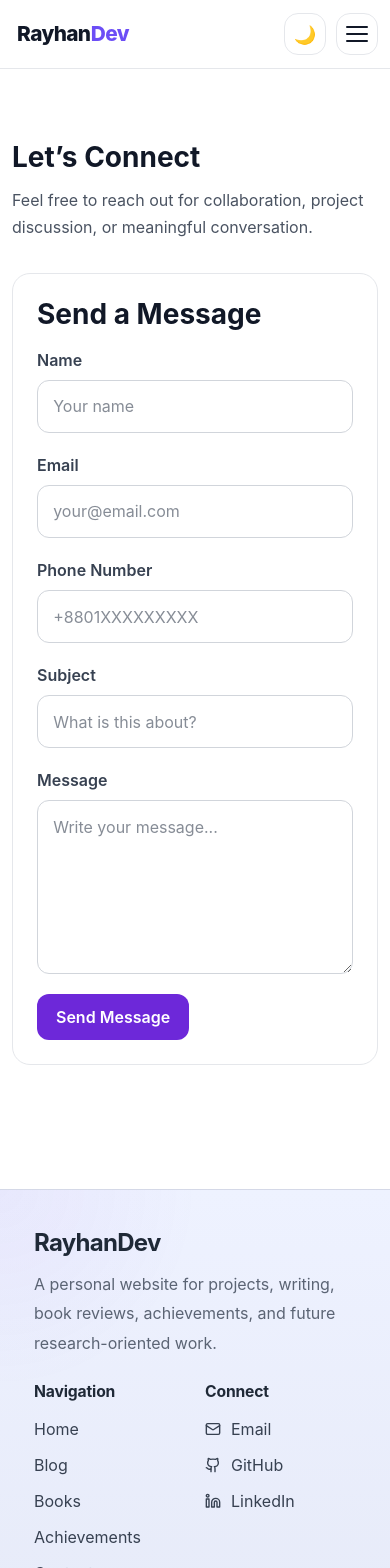
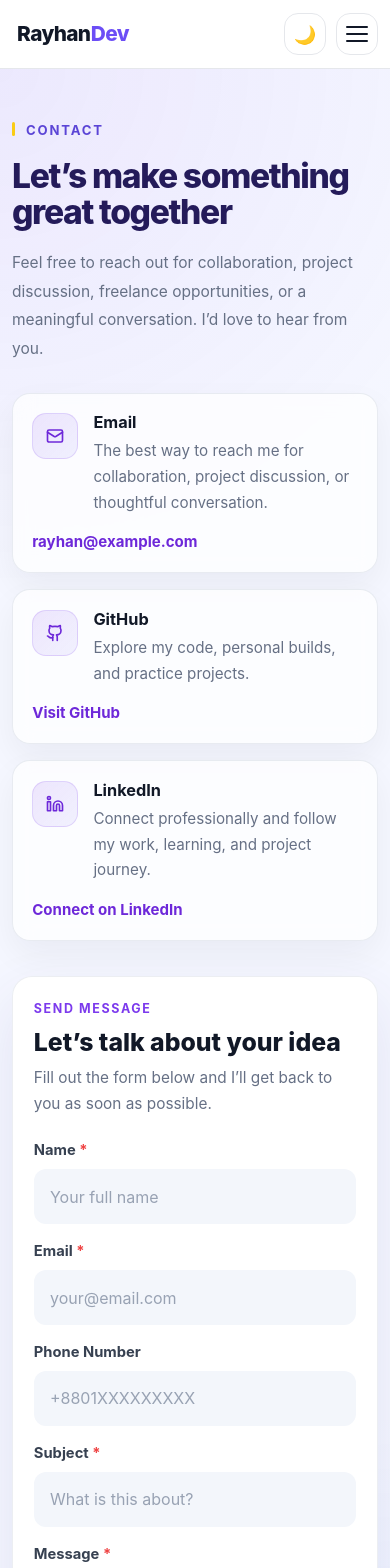
Before and after one commit to rayhandevcs-tech/my-portfolio, a React (Vite) app: page /contact in a window 390 px wide. Shown: the top 1568 px of the page. Built offline with nearby package versions, Linux system fonts and the light colour scheme.

Commit message:
Contact page Updated

```diff
--- a/src/components/sections/contact/ContactForm/ContactForm.jsx
+++ b/src/components/sections/contact/ContactForm/ContactForm.jsx
@@ -65,24 +65,34 @@ function ContactForm() {
   }
 
   return (
-    <section className="card contact-form-card">
-      <h2 className="contact-form-card__title">Send a Message</h2>
+    <section className="contact-form-card">
+      <div className="contact-form-card__header">
+        <p className="contact-form-card__eyebrow">Send Message</p>
+        <h2 className="contact-form-card__title">Let’s talk about your idea</h2>
+        <p className="contact-form-card__subtitle">
+          Fill out the form below and I’ll get back to you as soon as possible.
+        </p>
+      </div>
 
       <form onSubmit={handleSubmit} className="contact-form">
         <div className="contact-form__group">
-          <label htmlFor="name">Name</label>
+          <label htmlFor="name">
+            Name <span>*</span>
+          </label>
           <input
             id="name"
             name="name"
             type="text"
             value={formData.name}
             onChange={handleChange}
-            placeholder="Your name"
+            placeholder="Your full name"
           />
         </div>
 
         <div className="contact-form__group">
-          <label htmlFor="email">Email</label>
+          <label htmlFor="email">
+            Email <span>*</span>
+          </label>
           <input
             id="email"
             name="email"
@@ -106,7 +116,9 @@ function ContactForm() {
         </div>
 
         <div className="contact-form__group">
-          <label htmlFor="subject">Subject</label>
+          <label htmlFor="subject">
+            Subject <span>*</span>
+          </label>
           <input
             id="subject"
             name="subject"
@@ -118,7 +130,9 @@ function ContactForm() {
         </div>
 
         <div className="contact-form__group">
-          <label htmlFor="message">Message</label>
+          <label htmlFor="message">
+            Message <span>*</span>
+          </label>
           <textarea
             id="message"
             name="message"
@@ -131,7 +145,7 @@ function ContactForm() {
 
         <button
           type="submit"
-          className="btn contact-submit-btn"
+          className="contact-submit-btn"
           disabled={loading}
         >
           {loading ? "Sending..." : "Send Message"}
--- a/src/components/sections/contact/ContactInfoCard/ContactInfoCard.jsx
+++ b/src/components/sections/contact/ContactInfoCard/ContactInfoCard.jsx
@@ -8,11 +8,13 @@ function ContactInfoCard({
 }) {
   return (
     <article className="contact-info-card">
-      {icon && <span className="contact-info-card__icon">{icon}</span>}
+      <div className="contact-info-card__top">
+        {icon && <span className="contact-info-card__icon">{icon}</span>}
 
-      <div className="contact-info-card__content">
-        <h3>{title}</h3>
-        {description && <p>{description}</p>}
+        <div className="contact-info-card__content">
+          <h3>{title}</h3>
+          {description && <p>{description}</p>}
+        </div>
       </div>
 
       <a
--- a/src/components/sections/contact/ContactInfoGrid/ContactInfoGrid.jsx
+++ b/src/components/sections/contact/ContactInfoGrid/ContactInfoGrid.jsx
@@ -4,7 +4,7 @@ import { Mail, Github, Linkedin } from "lucide-react";
 
 function ContactInfoGrid() {
   return (
-    <div className="contact-home__grid">
+    <div className="contact-info-grid">
       <ContactInfoCard
         icon={<Mail size={18} strokeWidth={2.2} />}
         title="Email"
@@ -16,7 +16,7 @@ function ContactInfoGrid() {
       <ContactInfoCard
         icon={<Github size={18} strokeWidth={2.2} />}
         title="GitHub"
-        description="Explore my code, practice projects, and the structure behind what I’m building."
+        description="Explore my code, personal builds, and practice projects."
         href={siteConfig.github}
         label="Visit GitHub"
         external
@@ -25,7 +25,7 @@ function ContactInfoGrid() {
       <ContactInfoCard
         icon={<Linkedin size={18} strokeWidth={2.2} />}
         title="LinkedIn"
-        description="Connect with me professionally and follow my learning, work, and project journey."
+        description="Connect professionally and follow my work, learning, and project journey."
         href={siteConfig.linkedin}
         label="Connect on LinkedIn"
         external
--- a/src/pages/Contact/Contact.css
+++ b/src/pages/Contact/Contact.css
@@ -1,93 +1,236 @@
 .contact-page {
-  padding-bottom: 4rem;
+  min-height: 100vh;
+  padding: 84px 0;
+  background:
+    radial-gradient(circle at top left, rgba(124, 58, 237, 0.08), transparent 28%),
+    radial-gradient(circle at bottom right, rgba(59, 130, 246, 0.08), transparent 26%),
+    #f5f7ff;
+  display: flex;
+  align-items: center;
+}
+
+.contact-layout {
+  display: grid;
+  grid-template-columns: minmax(0, 0.95fr) minmax(0, 1.05fr);
+  align-items: start;
+  gap: 72px;
+}
+
+.contact-left {
+  max-width: 540px;
+  padding-top: 1rem;
+}
+
+.contact-right {
+  display: flex;
+  justify-content: center;
+  align-items: flex-start;
 }
 
 .contact-intro {
-  max-width: 700px;
-  margin-bottom: 2rem;
+  margin-bottom: 2.35rem;
 }
 
 .contact-intro__eyebrow {
-  margin-bottom: 0.75rem;
-  font-size: 0.85rem;
+  position: relative;
+  display: inline-block;
+  margin: 0 0 1.25rem;
+  padding-left: 14px;
+  font-size: 0.82rem;
   font-weight: 700;
-  letter-spacing: 0.12em;
+  letter-spacing: 0.14em;
   text-transform: uppercase;
-  color: var(--primary, #6d28d9);
+  color: #5b45d6;
 }
 
-.contact-intro h2 {
-  margin-bottom: 0.75rem;
+.contact-intro__eyebrow::before {
+  content: "";
+  position: absolute;
+  top: 3px;
+  left: 0;
+  width: 3px;
+  height: 14px;
+  border-radius: 999px;
+  background: #facc15;
 }
 
-.contact-intro p {
-  line-height: 1.7;
-  opacity: 0.9;
+.contact-intro__title {
+  margin: 0 0 1.15rem;
+  font-size: clamp(2.9rem, 4.6vw, 4.15rem);
+  line-height: 1.02;
+  font-weight: 800;
+  letter-spacing: -0.04em;
+  color: #241b5a;
+  max-width: 10ch;
+}
+
+.contact-intro__description {
+  max-width: 480px;
+  margin: 0;
+  font-size: 1rem;
+  line-height: 1.85;
+  color: #667085;
+}
+
+.contact-info-grid {
+  display: grid;
+  gap: 1rem;
+  margin-top: 0;
+  max-width: 430px;
 }
 
 .contact-info-card {
   display: flex;
   flex-direction: column;
-  gap: 0.9rem;
-  padding: 1.25rem;
-  border: 1px solid var(--color-border, #e5e7eb);
-  border-radius: 1rem;
-  background: var(--color-surface, #fff);
-  transition: transform 0.25s ease, box-shadow 0.25s ease;
+  justify-content: space-between;
+  gap: 1rem;
+  padding: 1.2rem 1.2rem 1.15rem;
+  border: 1px solid rgba(148, 163, 184, 0.2);
+  border-radius: 20px;
+  background: rgba(255, 255, 255, 0.72);
+  backdrop-filter: blur(10px);
+  box-shadow: 0 14px 34px rgba(15, 23, 42, 0.05);
+  transition:
+    transform 0.25s ease,
+    box-shadow 0.25s ease,
+    border-color 0.25s ease,
+    background 0.25s ease;
 }
 
 .contact-info-card:hover {
   transform: translateY(-4px);
-  box-shadow: 0 14px 34px rgba(0, 0, 0, 0.08);
+  box-shadow: 0 20px 42px rgba(36, 27, 90, 0.09);
+  border-color: rgba(124, 58, 237, 0.22);
+  background: rgba(255, 255, 255, 0.88);
+}
+
+.contact-info-card__top {
+  display: flex;
+  align-items: flex-start;
+  gap: 0.95rem;
 }
 
 .contact-info-card__icon {
-  width: 44px;
-  height: 44px;
+  width: 46px;
+  height: 46px;
+  flex-shrink: 0;
   display: grid;
   place-items: center;
-  border-radius: 12px;
-  font-weight: 700;
-  border: 1px solid var(--color-border, #e5e7eb);
-  background: var(--color-bg-soft, #f8fafc);
+  border-radius: 14px;
+  color: #6d28d9;
+  background: linear-gradient(
+    135deg,
+    rgba(124, 58, 237, 0.12),
+    rgba(99, 102, 241, 0.08)
+  );
+  border: 1px solid rgba(124, 58, 237, 0.16);
 }
 
-.contact-info-card h3 {
-  margin: 0;
+.contact-info-card__content h3 {
+  margin: 0 0 0.35rem;
+  font-size: 1.02rem;
+  font-weight: 700;
+  color: #111827;
 }
 
-.contact-info-card p {
+.contact-info-card__content p {
   margin: 0;
+  font-size: 0.95rem;
   line-height: 1.7;
-  opacity: 0.85;
+  color: #667085;
 }
 
 .contact-info-card__link {
   display: inline-flex;
   align-items: center;
   width: fit-content;
-  font-weight: 600;
+  font-size: 0.94rem;
+  font-weight: 700;
+  color: #6d28d9;
+  text-decoration: none;
   word-break: break-word;
-  text-decoration: none;
-  color: var(--color-primary, #2563eb);
+  transition: color 0.2s ease;
 }
 
 .contact-info-card__link:hover {
+  color: #4c1d95;
   text-decoration: underline;
 }
 
+.contact-form-wrapper {
+  width: 100%;
+  max-width: 560px;
+  position: relative;
+}
+
+.contact-form-wrapper::before,
+.contact-form-wrapper::after {
+  content: "";
+  position: absolute;
+  border-radius: 999px;
+  z-index: 0;
+}
+
+.contact-form-wrapper::before {
+  width: 42px;
+  height: 42px;
+  left: -18px;
+  bottom: 72px;
+  background: #f9c5e8;
+  opacity: 0.38;
+}
+
+.contact-form-wrapper::after {
+  width: 28px;
+  height: 28px;
+  left: -2px;
+  bottom: 18px;
+  background: #d8b4fe;
+  opacity: 0.34;
+}
+
 .contact-form-card {
-  margin-top: 2rem;
-  padding: 1.5rem;
+  position: relative;
+  z-index: 1;
+  padding: 1.7rem 2rem 2rem;
+  border-radius: 24px;
+  background: rgba(255, 255, 255, 0.94);
+  border: 1px solid rgba(148, 163, 184, 0.18);
+  box-shadow: 0 24px 60px rgba(76, 63, 145, 0.11);
+  backdrop-filter: blur(8px);
+}
+
+.contact-form-card__header {
+  margin-bottom: 1.35rem;
+}
+
+.contact-form-card__eyebrow {
+  margin: 0 0 0.55rem;
+  font-size: 0.78rem;
+  font-weight: 700;
+  text-transform: uppercase;
+  letter-spacing: 0.13em;
+  color: #7c3aed;
 }
 
 .contact-form-card__title {
-  margin-bottom: 1rem;
+  margin: 0 0 0.55rem;
+  font-size: clamp(1.75rem, 3vw, 2.15rem);
+  line-height: 1.12;
+  font-weight: 800;
+  color: #111827;
+}
+
+.contact-form-card__subtitle {
+  margin: 0;
+  font-size: 0.96rem;
+  line-height: 1.7;
+  color: #667085;
 }
 
 .contact-form {
   display: grid;
-  gap: 1.25rem;
+  gap: 1rem;
 }
 
 .contact-form__group {
@@ -96,62 +239,199 @@
 }
 
 .contact-form__group label {
-  font-weight: 600;
+  font-size: 0.92rem;
+  font-weight: 700;
+  color: #374151;
+}
+
+.contact-form__group label span {
+  color: #ef4444;
 }
 
 .contact-form__group input,
 .contact-form__group textarea {
   width: 100%;
-  padding: 0.9rem 1rem;
-  border: 1px solid var(--color-border, #d1d5db);
-  border-radius: 0.75rem;
+  border: 1px solid transparent;
+  outline: none;
+  background: #f3f6fb;
+  border-radius: 14px;
+  padding: 0.95rem 1rem;
   font: inherit;
-  background: transparent;
-  color: inherit;
-  outline: none;
-  transition: border-color 0.2s ease, box-shadow 0.2s ease;
+  color: #111827;
+  transition:
+    border-color 0.22s ease,
+    box-shadow 0.22s ease,
+    background 0.22s ease,
+    transform 0.22s ease;
 }
 
 .contact-form__group input::placeholder,
 .contact-form__group textarea::placeholder {
-  color: inherit;
-  opacity: 0.6;
+  color: #98a2b3;
+}
+
+.contact-form__group input:hover,
+.contact-form__group textarea:hover {
+  background: #eef2f9;
 }
 
 .contact-form__group input:focus,
 .contact-form__group textarea:focus {
-  border-color: var(--color-primary, #2563eb);
-  box-shadow: 0 0 0 3px rgba(37, 99, 235, 0.12);
+  border-color: rgba(124, 58, 237, 0.3);
+  background: #ffffff;
+  box-shadow: 0 0 0 4px rgba(124, 58, 237, 0.12);
+  transform: translateY(-1px);
 }
 
 .contact-form__group textarea {
+  min-height: 150px;
   resize: vertical;
-  min-height: 160px;
 }
 
 .contact-submit-btn {
   width: fit-content;
+  margin-top: 0.4rem;
+  border: none;
+  border-radius: 14px;
+  padding: 0.95rem 1.55rem;
+  background: linear-gradient(135deg, #7c3aed, #6d28d9);
+  color: #ffffff;
+  font-size: 0.96rem;
+  font-weight: 700;
+  cursor: pointer;
+  box-shadow: 0 14px 28px rgba(124, 58, 237, 0.24);
+  transition: transform 0.22s ease, box-shadow 0.22s ease, opacity 0.22s ease;
+}
+
+.contact-submit-btn:hover:not(:disabled) {
+  transform: translateY(-2px);
+  box-shadow: 0 18px 32px rgba(124, 58, 237, 0.28);
+}
+
+.contact-submit-btn:disabled {
+  cursor: not-allowed;
+  opacity: 0.75;
+}
+
+.contact-success,
+.contact-error {
+  margin: 0.7rem 0 0;
+  font-size: 0.94rem;
+  font-weight: 600;
 }
 
 .contact-success {
-  color: green;
-  font-weight: 600;
-  margin-top: 0.25rem;
+  color: #15803d;
 }
 
 .contact-error {
-  color: red;
-  font-weight: 600;
-  margin-top: 0.25rem;
+  color: #dc2626;
+}
+
+@media (max-width: 1100px) {
+  .contact-layout {
+    gap: 52px;
+  }
+
+  .contact-left {
+    max-width: 100%;
+  }
+
+  .contact-intro__title {
+    max-width: 11ch;
+  }
+}
+
+@media (max-width: 992px) {
+  .contact-page {
+    min-height: auto;
+    padding: 72px 0;
+  }
+
+  .contact-layout {
+    grid-template-columns: 1fr;
+    gap: 2.8rem;
+  }
+
+  .contact-left,
+  .contact-right,
+  .contact-form-wrapper,
+  .contact-info-grid {
+    max-width: 100%;
+  }
+
+  .contact-left {
+    padding-top: 0;
+  }
+
+  .contact-intro__title,
+  .contact-intro__description {
+    max-width: 100%;
+  }
 }
 
 @media (max-width: 768px) {
+  .contact-page {
+    padding: 56px 0;
+  }
+
   .contact-intro {
-    margin-bottom: 1.5rem;
+    margin-bottom: 1.8rem;
+  }
+
+  .contact-intro__title {
+    font-size: 2.45rem;
+    line-height: 1.08;
+  }
+
+  .contact-intro__description {
+    font-size: 0.97rem;
+  }
+
+  .contact-form-card {
+    padding: 1.3rem;
+    border-radius: 20px;
+  }
+
+  .contact-form-card__title {
+    font-size: 1.55rem;
+  }
+
+  .contact-info-card {
+    border-radius: 18px;
+  }
+
+  .contact-submit-btn {
+    width: 100%;
+    justify-content: center;
+  }
+}
+
+@media (max-width: 480px) {
+  .contact-page {
+    padding: 48px 0;
+  }
+
+  .contact-layout {
+    gap: 2.2rem;
+  }
+
+  .contact-intro__eyebrow {
+    margin-bottom: 1rem;
+  }
+
+  .contact-intro__title {
+    font-size: 2.1rem;
   }
 
   .contact-form__group input,
   .contact-form__group textarea {
-    padding: 0.85rem 0.95rem;
+    padding: 0.9rem 0.95rem;
+    border-radius: 12px;
+  }
+
+  .contact-form-wrapper::before,
+  .contact-form-wrapper::after {
+    display: none;
   }
 }
--- a/src/pages/Contact/Contact.jsx
+++ b/src/pages/Contact/Contact.jsx
@@ -12,16 +12,25 @@ function Contact() {
         description="Get in touch with Rayhan for collaboration, project discussion, or development opportunities."
       />
 
-      <main className="section contact-page">
+      <main className="contact-page">
         <div className="container">
-          <ContactIntro
-            title="Let’s Connect"
-            description="Feel free to reach out for collaboration, project discussion, or meaningful conversation."
-          />
+          <div className="contact-layout">
+            <div className="contact-left">
+              <ContactIntro
+                eyebrow="Contact"
+                title="Let’s make something great together"
+                description="Feel free to reach out for collaboration, project discussion, freelance opportunities, or a meaningful conversation. I’d love to hear from you."
+              />
 
-          {/* <ContactInfoGrid /> */}
+              <ContactInfoGrid />
+            </div>
 
-          <ContactForm />
+            <div className="contact-right">
+              <div className="contact-form-wrapper">
+                <ContactForm />
+              </div>
+            </div>
+          </div>
         </div>
       </main>
     </>
```
